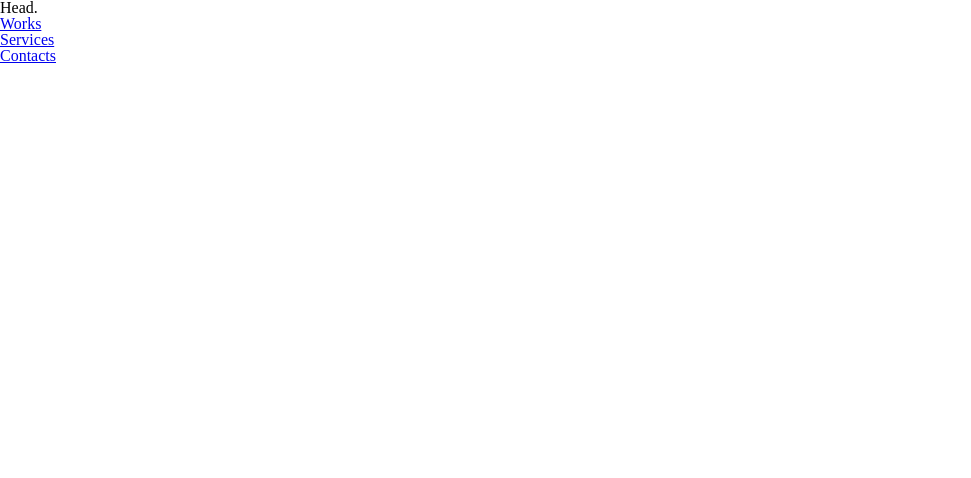
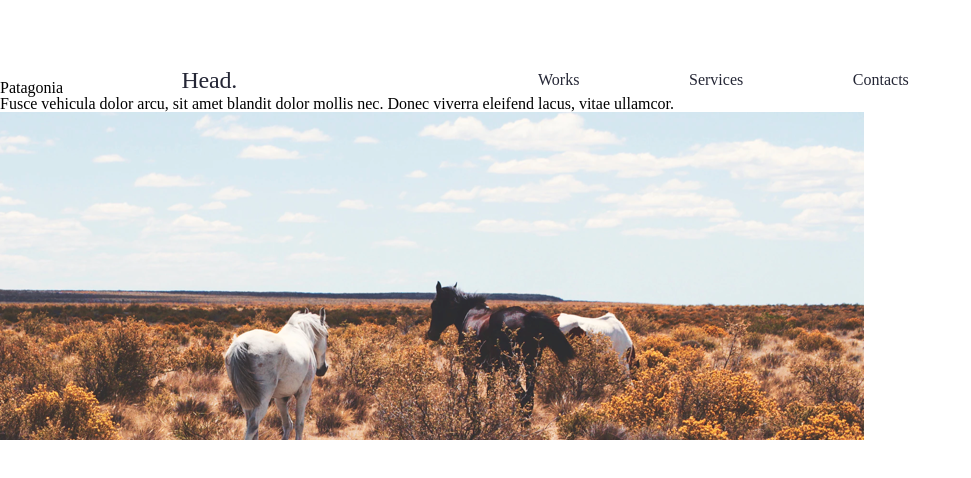
Before and after one commit to LiudmylaSkabenok/responsive-design, a plain HTML site: page index.html in a window 1280 px wide. Shown: the whole page, without its empty margins (0-971 px from the left). Drawn offline with Linux system fonts and the light colour scheme.

Commit message:
added info and styles to header

```diff
--- a/index.html
+++ b/index.html
@@ -23,5 +23,14 @@
         </nav>
         </div>
     </header>
+    <main>
+        <div class="main-container">
+            <h1 class="main__heading">Patagonia</h1>
+            <h3 class="main__info">Fusce vehicula dolor arcu, sit amet blandit dolor mollis nec.
+                Donec viverra eleifend lacus, vitae ullamcor.
+            </h3>
+           <img class="main__image" src="images/Bitmap (1).png" alt="running horses">
+        </div>
+    </main>
 </body>
 </html>
--- a/styles/index.css
+++ b/styles/index.css
@@ -0,0 +1,60 @@
+body {
+    width: 100%;
+    display: flex;
+    justify-content: center;
+    flex-direction: column;
+}
+header {
+    width: 100%;
+    height: 10vh;
+    display: flex;
+    justify-content: center;
+}
+.layout__header {
+    max-width: 1200px;
+    width: 100%;
+    margin-top: 62px;
+    display: flex;
+    flex-wrap: wrap;
+    justify-content: space-evenly;
+    align-items: center;
+}
+.logo {
+    color: #242635;
+    font-family: Aldrich;
+    font-size: 24px;
+    font-style: normal;
+    font-weight: 400;
+    line-height: 36px; /* 150% */
+    letter-spacing: -0.25px;
+}
+.nav {
+    min-width: 600px;
+    display: flex;
+    justify-content: space-evenly;
+    align-items: center;
+    flex-wrap: wrap;
+}
+.nav__list {
+    width: 100%;
+    display: flex;
+    justify-content: space-evenly;
+    align-items: center;
+    flex-direction: row;
+    margin-left: 10px;
+}
+
+.nav__link {
+    color: #242635;
+    font-family: Source Sans Pro;
+    font-size: 16px;
+    font-style: normal;
+    font-weight: 400;
+    line-height: 22.4px; /* 140% */
+    text-decoration: none;
+
+}
+
+.nav__link:hover {
+    color: rgb(75, 172, 196);
+}
```
Also changed, not shown: images/Bitmap (1).png (added).
